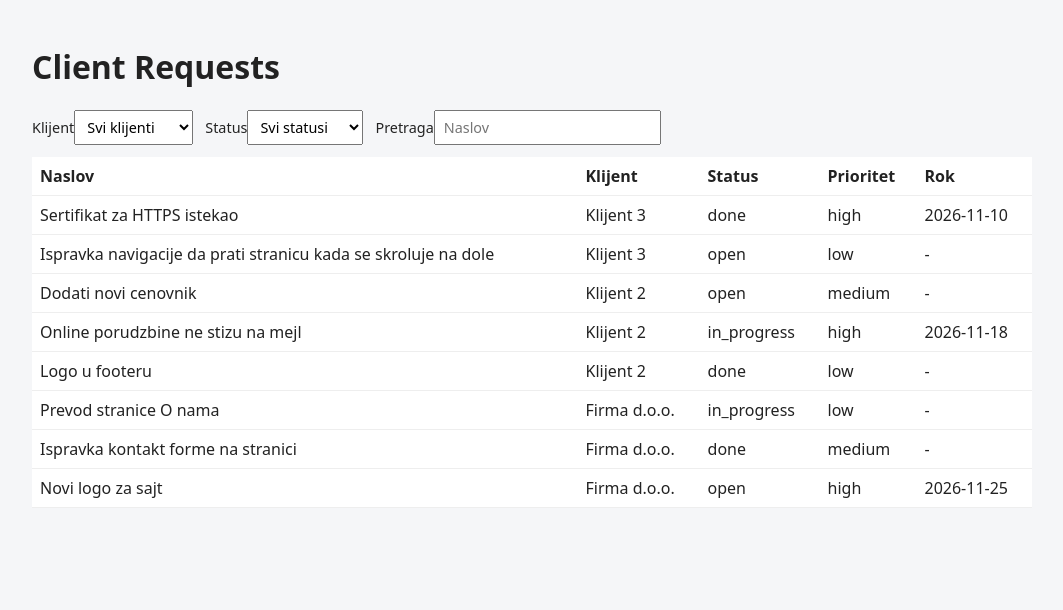
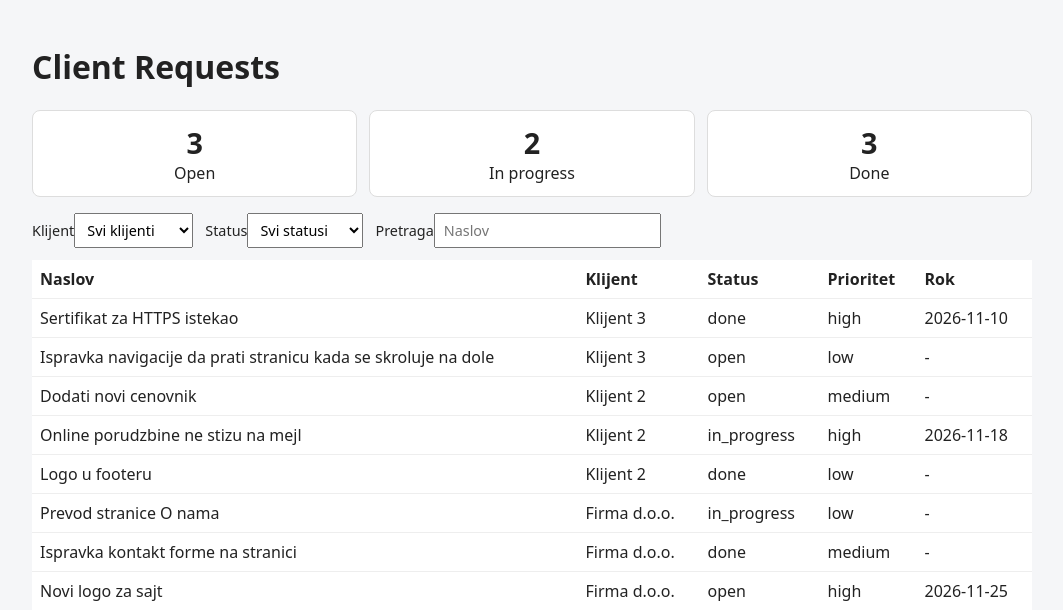
Before and after one commit to markobrkic03/client-requests, a Laravel app: page / in a window 1280 px wide. Shown: the top 610 px of the page, without its empty margins (108-1171 px from the left). Run offline with Laravel 12, Linux system fonts and the light colour scheme; data comes from the database, SQL or seed files in the repository; style sheets or scripts are compiled from the project's sources.

Commit message:
Add summary counters that follow client filter

```diff
--- a/resources/js/api.js
+++ b/resources/js/api.js
@@ -26,3 +26,16 @@ export async function getClients(){
     return res.json();
 
 }
+
+export async function getSummary(clientId){
+
+    const params = new URLSearchParams({ client_id: clientId });
+    const result = await fetch(`api/requests/summary?${params}`, { headers });
+
+    if(!result.ok){
+        throw new Error("Greska pri ucitavanju summary-ja");
+    }
+
+    return result.json();
+
+}
--- a/resources/js/components/App.jsx
+++ b/resources/js/components/App.jsx
@@ -1,12 +1,14 @@
 import { useEffect, useState } from 'react';
-import { getClients, getRequests } from '../api';
+import {getClients, getRequests, getSummary} from '../api';
 import Filters from './Filters';
 import RequestList from './RequestList';
+import Summary from './Summary';
 
 export default function App(){
     const [clients, setClients] = useState([]);
     const [filters, setFilters] = useState({client_id: '', status: '', q: ''});
     const [requests, setRequests] = useState([]);
+    const [summary, setSummary] = useState({open: 0, in_progress: 0, done: 0});
     const [loading, setLoading] = useState(true);
     const [error, setError] = useState(null);
 
@@ -34,6 +36,16 @@ export default function App(){
 
     }
 
+    async function loadSummary(){
+        try{
+            const data = await getSummary(filters.client_id);
+            setSummary(data);
+        }catch (e){
+            console.error(e);
+            setError("Ne ucitava se summary. Proveriti da li server radi kako treba");
+        }
+    }
+
     useEffect(() => {
         loadClients();
     }, []);
@@ -42,9 +54,15 @@ export default function App(){
         loadRequests();
     }, [filters]);
 
+    useEffect(() => {
+        loadSummary();
+    }, [filters.client_id]);
+
     return (
         <div className="container">
             <h1>Client Requests</h1>
+
+            <Summary summary={summary} />
 
             <Filters clients={clients} filters={filters} onChange={setFilters} />
 
--- /dev/null
+++ b/resources/js/components/Summary.jsx
@@ -0,0 +1,18 @@
+export default function Summary({ summary }){
+    return(
+        <div className="summary">
+            <div>
+                <strong>{summary.open}</strong>
+                Open
+            </div>
+            <div>
+                <strong>{summary.in_progress}</strong>
+                In progress
+            </div>
+            <div>
+                <strong>{summary.done}</strong>
+                Done
+            </div>
+        </div>
+    )
+}
```
